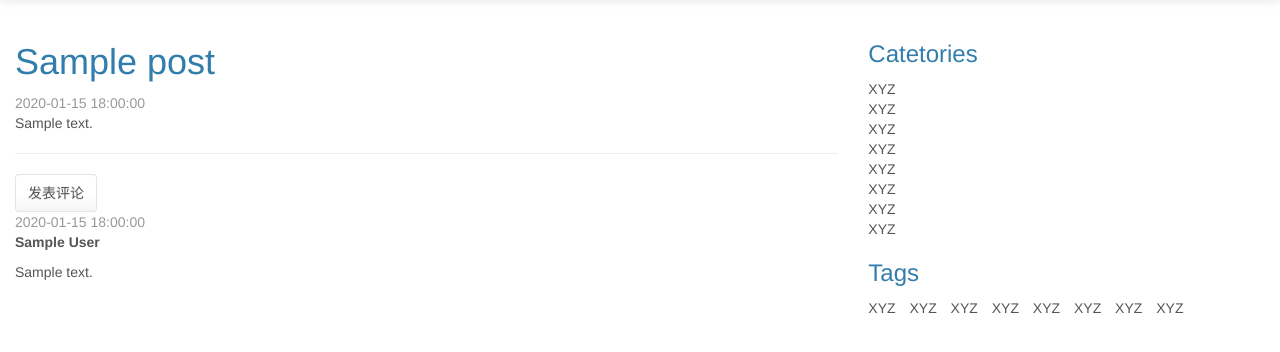
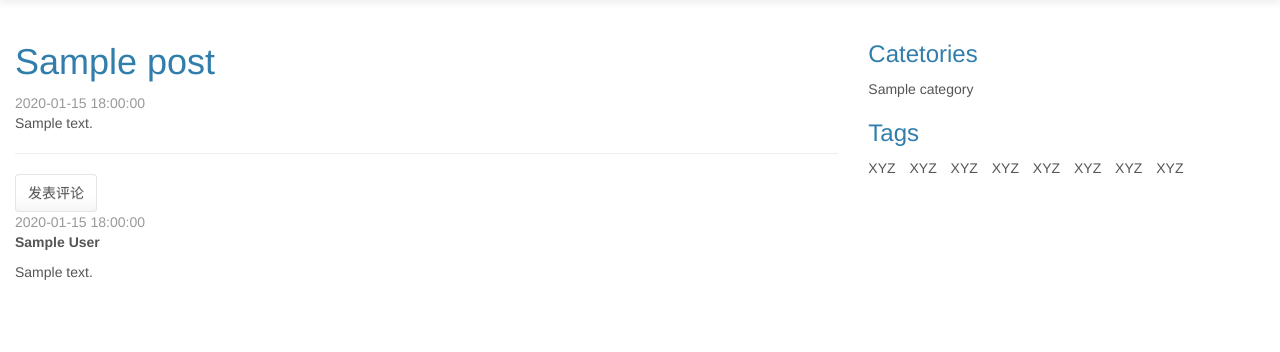
Before and after one commit to fangjinyun/ibao, a Django app: page /post/1/ in a window 1280 px wide. Shown: the part 51-403 px from the top of the page. Run offline with Django 3.2, Linux system fonts and the light colour scheme; tables that the repository leaves empty hold one stand-in row (values such as "Sample post"); some libraries are stand-ins or nearby versions; some web fonts are replaced.

Commit message:
category

```diff
--- a/blog/admin.py
+++ b/blog/admin.py
@@ -1,5 +1,6 @@
 from django.contrib import admin
-from .models import Post, Comment
+from .models import Post, Comment, Category
 
 admin.site.register(Post)
 admin.site.register(Comment)
+admin.site.register(Category)
--- a/blog/forms.py
+++ b/blog/forms.py
@@ -6,7 +6,7 @@ class PostForm(forms.ModelForm):
 
     class Meta:
         model = Post
-        fields = ('title', 'text',)
+        fields = ('title', 'text', 'category')
 
 class CommentForm(forms.ModelForm):
 
--- a/blog/models.py
+++ b/blog/models.py
@@ -8,6 +8,8 @@ class Post(models.Model):
     text = models.TextField('正文')
     created_date = models.DateTimeField('创建时间', auto_now_add=True)
     published_date = models.DateTimeField('发布日期', blank=True, null=True)
+    category = models.ForeignKey('Category', verbose_name='分类', blank=True, null=True)
+    tags = models.ManyToManyField('Tag', verbose_name='标签', blank=True,)
 
     def publish(self):
         self.published_date = timezone.now()
@@ -32,3 +34,15 @@ class Comment(models.Model):
 
     def __str__(self):
         return self.text
+
+class Category(models.Model):
+    name = models.CharField('name',max_length=16)
+
+    def __str__(self):
+        return self.name
+
+class Tag(models.Model):
+    name = models.CharField('name',max_length=16)
+
+    def __str__(self):
+        return self.name
--- a/blog/templates/blog/base.html
+++ b/blog/templates/blog/base.html
@@ -59,14 +59,9 @@
 		<div class="col-md-4 hidden-sm hidden-xs">
 			<h3 class="text-left">Catetories</h3>
 			<ul class="list-unstyled">
-				<li>XYZ</li>
-				<li>XYZ</li>
-				<li>XYZ</li>
-				<li>XYZ</li>
-				<li>XYZ</li>
-				<li>XYZ</li>
-				<li>XYZ</li>
-				<li>XYZ</li>
+				{% for category in categories %}
+					<li>{{ category.name }}</li>
+				{% endfor %}
 			</ul>
 			<h3>Tags</h3>
 			<ol class="list-unstyled list-inline">
--- a/blog/urls.py
+++ b/blog/urls.py
@@ -12,4 +12,5 @@ urlpatterns = [
     url(r'^post/(?P<pk>\d+)/comment/$', views.add_comment_to_post, name='add_comment_to_post'),
     url(r'^comment/(?P<pk>\d+)/approve/$', views.comment_approve, name='comment_approve'),
 	url(r'^comment/(?P<pk>\d+)/remove/$', views.comment_remove, name='comment_remove'),
+    url(r'^category/$', views.Category, name='category'),
 ]
--- a/blog/views.py
+++ b/blog/views.py
@@ -1,16 +1,18 @@
 from django.shortcuts import render, get_object_or_404, redirect
 from django.utils import timezone
-from .models import Post, Comment
+from .models import Post, Comment, Category
 from .forms import PostForm, CommentForm
 from django.contrib.auth.decorators import login_required
 
 def post_list(request):
 	posts = Post.objects.filter(published_date__lte=timezone.now()).order_by('-published_date')
-	return render(request, 'blog/post_list.html', {'posts': posts})
+	categories = Category.objects.all()
+	return render(request, 'blog/post_list.html', {'posts': posts, 'categories': categories})
 
 def post_detail(request, pk):
     post = get_object_or_404(Post, pk=pk)
-    return render(request, 'blog/post_detail.html', {'post': post})
+    categories = Category.objects.all()
+    return render(request, 'blog/post_detail.html', {'post': post, 'categories': categories})
 
 @login_required
 def post_draft_list(request):
```
Also changed, not shown: blog/migrations/0004_auto_20161224_1613.py (added), blog/migrations/0005_auto_20161224_1613.py (added).
